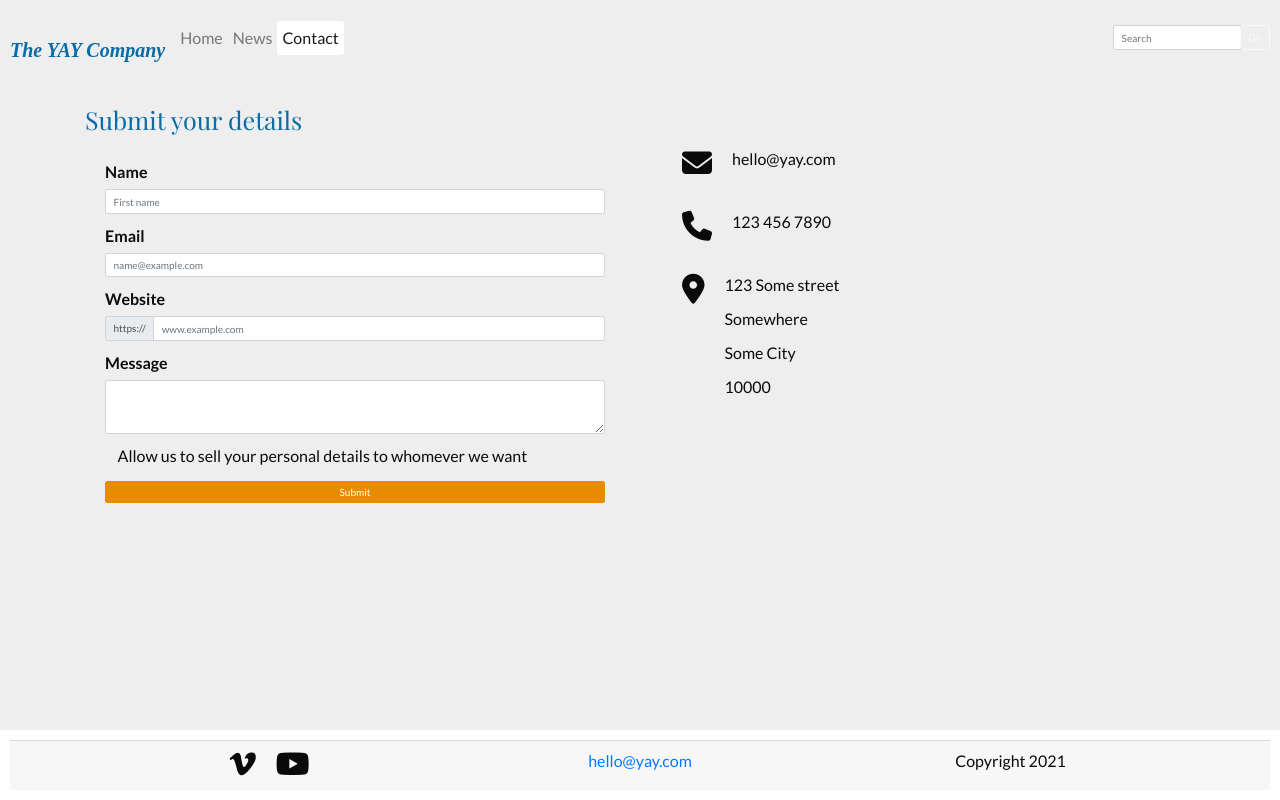
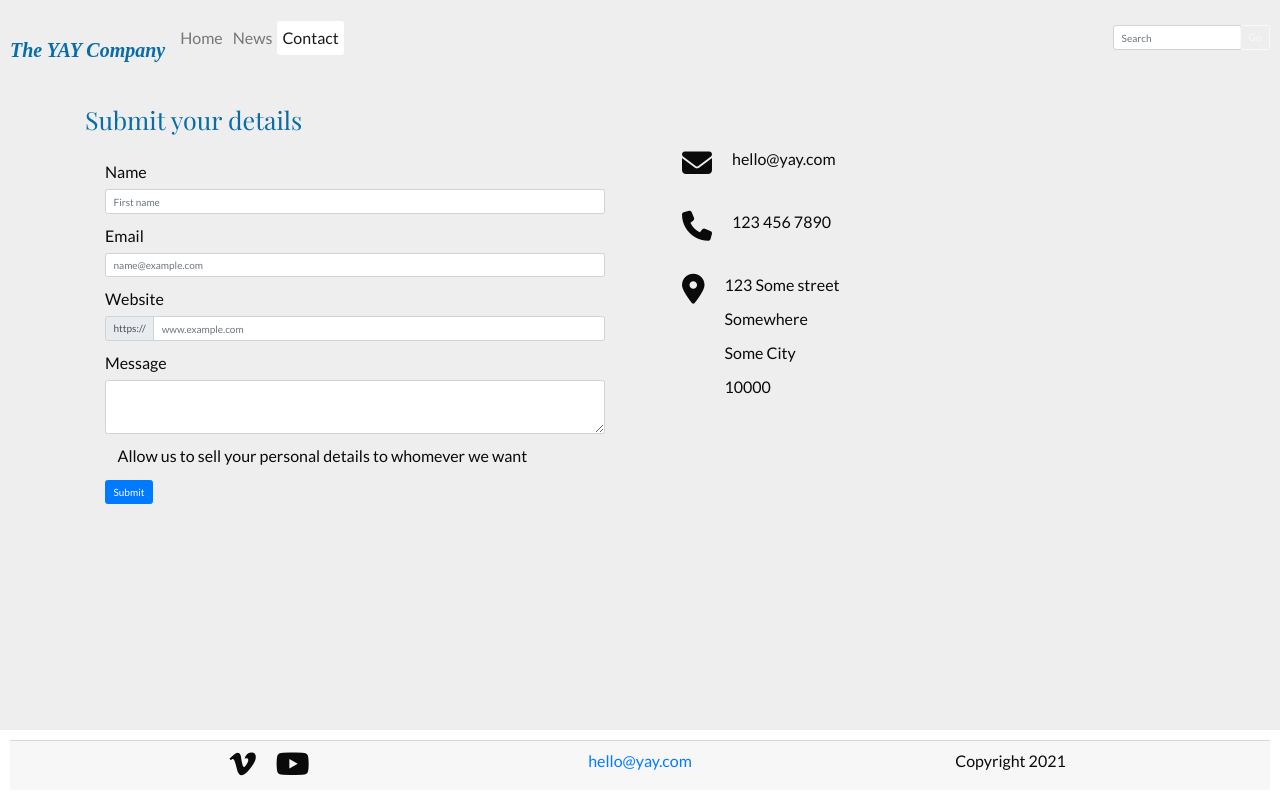
Before and after one commit to emilietonnessen/css-frameworks_v2, a React (Create React App) app: page /contact in a window 1280 px wide. Built offline with nearby package versions, Linux system fonts and the light colour scheme; a web font is replaced by a local one.

Commit message:
Adding form validation with react-hook-form and yup

```diff
--- a/src/components/ContactForm.tsx
+++ b/src/components/ContactForm.tsx
@@ -1,33 +1,81 @@
 import { Form, Button, FormControl, InputGroup } from 'react-bootstrap';
+import { useForm } from "react-hook-form";
+import * as yup from "yup";
+import { yupResolver } from "@hookform/resolvers/yup";
+
+const schema = yup.object().shape({
+    name: yup.string().required("Please enter your name"),
+    email: yup.string().required("Please enter an email address").email("Please enter a valid email address"),
+    website: yup.string().required("Please enter your website"),
+    message: yup.string().required("Please enter your message").min(10, "The message must be at least 10 characters"),
+});
 
 const ContactForm: React.FC = () => {
+
+    // react-hook-form + yup resolver
+    const { register, handleSubmit, formState: { errors } } = useForm({
+        resolver: yupResolver(schema),
+    });
+
+
+
+    // Submitting Data
+    const onSubmit = (data: any) => {
+        console.log("[data]", data);
+    }
+
+
+    // console logs
+    console.error("[errors]", errors);
+
     return (
-        <Form className="form">
-            <Form.Group className="form__name">
-                <Form.Label className="form__label">Name</Form.Label>
-                <Form.Control placeholder="First name" />
+        <Form className="form" onSubmit={handleSubmit(onSubmit)}>
+
+            {/* Name */}
+            <Form.Group>
+                <Form.Label>Name</Form.Label>
+                <Form.Control placeholder="First name" {...register("name")} />
+                {errors.name && <span className="form__group--error">{errors.name.message}</span>}
             </Form.Group>
-            <Form.Group className="form__mail" controlId="exampleForm.ControlInput1">
-                <Form.Label className="form__label">Email</Form.Label>
-                <Form.Control type="email" placeholder="name@example.com" />
+
+
+            {/* Email */}
+            <Form.Group  controlId="exampleForm.ControlInput1">
+                <Form.Label>Email</Form.Label>
+                <Form.Control type="email" placeholder="name@example.com" {...register("email")}/>
+                {errors.email && <span className="form__group--error">{errors.email.message}</span>}
             </Form.Group>
-            <Form.Group className="form__website">
-                <Form.Label className="form__label">Website</Form.Label>
+
+
+            {/* Website */}
+            <Form.Group>
+                <Form.Label>Website</Form.Label>
                 <InputGroup className="mb-2">
                     <InputGroup.Prepend>
                         <InputGroup.Text>https://</InputGroup.Text>
                     </InputGroup.Prepend>
-                    <FormControl id="inlineFormInputGroup" placeholder="www.example.com" />
+                    <FormControl id="inlineFormInputGroup" placeholder="www.example.com" {...register("website")}/>
                 </InputGroup>
+                {errors.website && <span className="form__group--error">{errors.website.message}</span>}
             </Form.Group>
-            <Form.Group className="form__msg" controlId="exampleForm.ControlTextarea1">
-                <Form.Label className="form__label">Message</Form.Label>
-                <Form.Control as="textarea" rows={3} />
+
+
+            {/* Message */}
+            <Form.Group  controlId="exampleForm.ControlTextarea1">
+                <Form.Label>Message</Form.Label>
+                <Form.Control as="textarea" rows={3} {...register("message")}/>
+                {errors.message && <span className="form__group--error">{errors.message.message}</span>}
             </Form.Group>
-            <Form.Group className="form__checkbox" controlId="formBasicCheckbox">
-                <Form.Check label="Allow us to sell your personal details to whomever we want" />
+
+
+            {/* Checkbox */}
+            <Form.Group className="mb-3" controlId="formBasicCheckbox">
+                <Form.Check type="checkbox" label="Allow us to sell your personal details to whomever we want" />
             </Form.Group>
-            <Button className="form__btn" variant="primary" type="submit">
+
+
+            {/* Submit Button */}
+            <Button variant="primary" type="submit">
                 Submit
             </Button>
         </Form>
```
